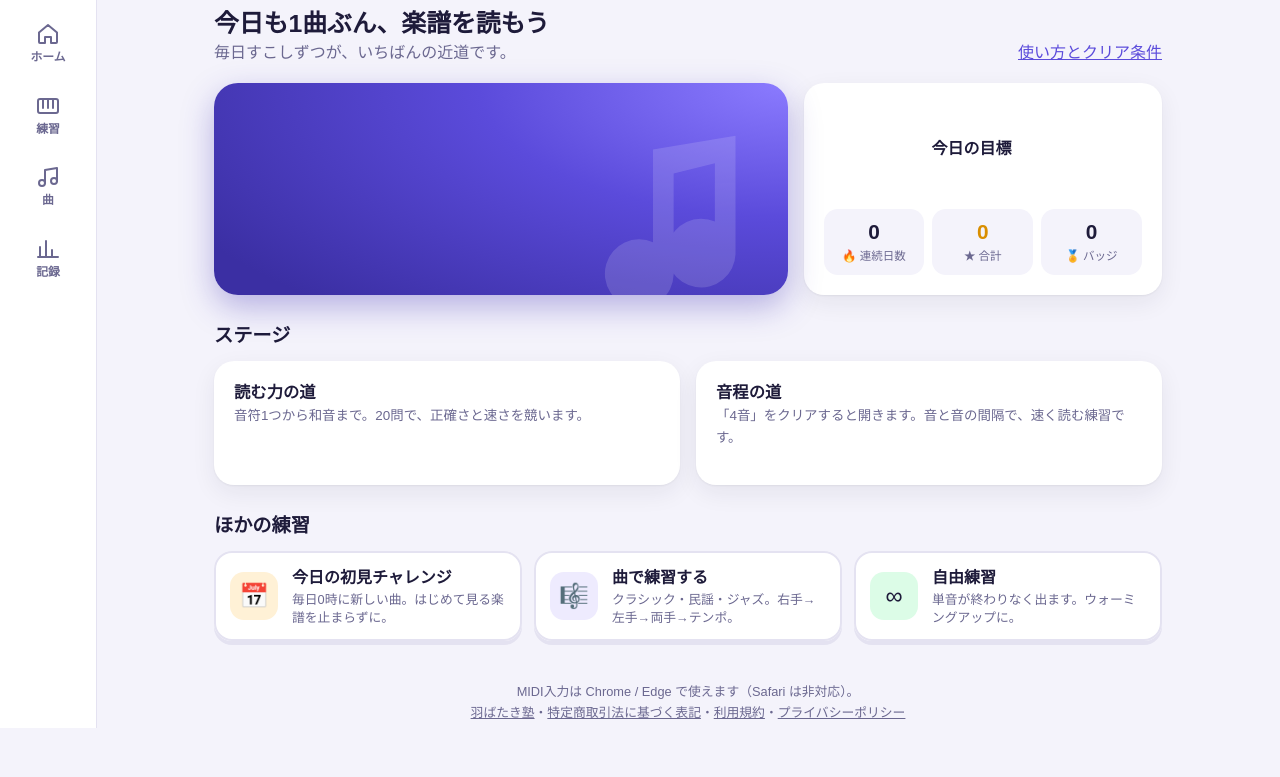
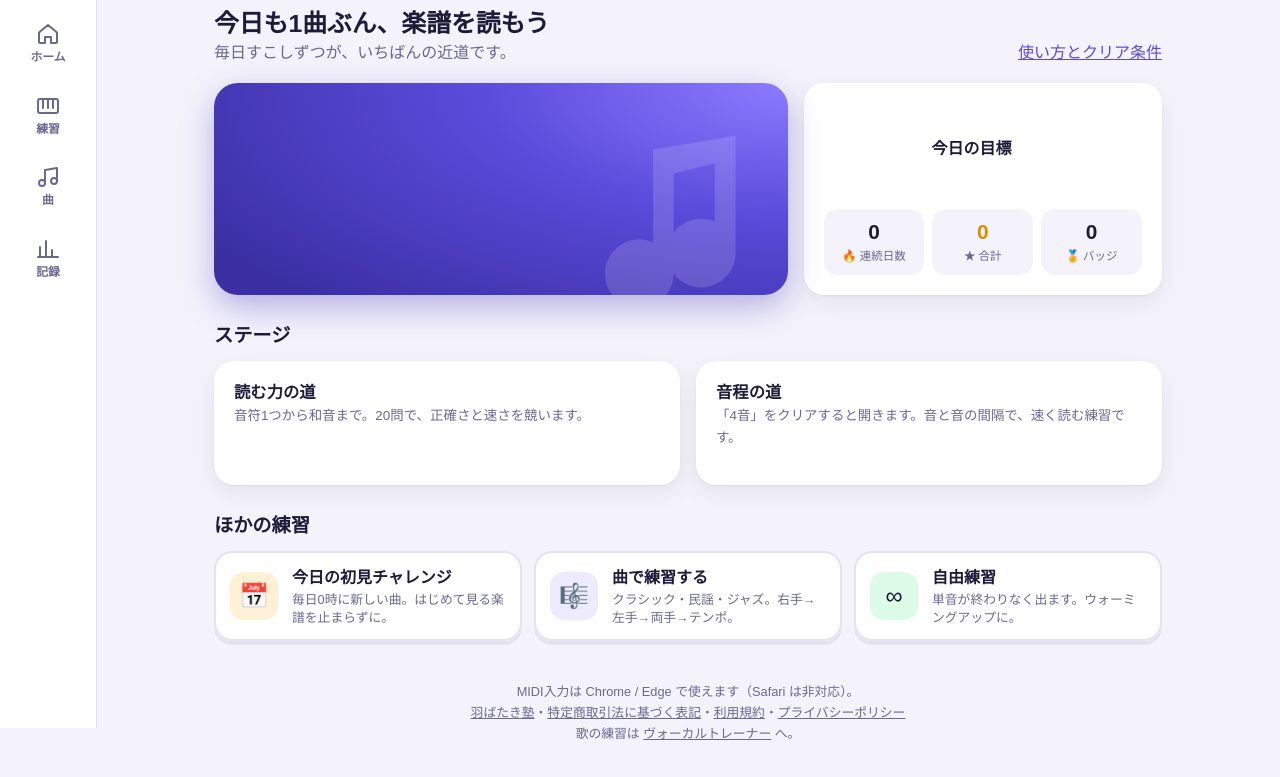
Before and after one commit to ruglerugle/sight-reading, a plain HTML site: page index.html in a window 1280 px wide. Shown: the part 72-849 px from the top of the page. Before the commit the page ends 827 px from the top, so only its background shows below. Drawn offline with Linux system fonts and the light colour scheme; a script that the page names is missing; a web font is replaced by a local one.

Commit message:
feat: ヴォーカルトレーナーへのリンクを追加
Co-Authored-By: Claude Opus 5.5 <noreply@anthropic.com>

```diff
--- a/index.html
+++ b/index.html
@@ -599,7 +599,7 @@ dialog.sheet-dlg[open] { animation: sheetIn .28s ease-out; }
   </div>
 </section>
 
-<footer>MIDI入力は Chrome / Edge で使えます（Safari は非対応）。<br><a href="https://habatakijuku.com/">羽ばたき塾</a>・<a href="https://habatakijuku.com/legal/tokushoho.html">特定商取引法に基づく表記</a>・<a href="https://habatakijuku.com/legal/terms.html">利用規約</a>・<a href="https://habatakijuku.com/legal/privacy.html">プライバシーポリシー</a></footer>
+<footer>MIDI入力は Chrome / Edge で使えます（Safari は非対応）。<br><a href="https://habatakijuku.com/">羽ばたき塾</a>・<a href="https://habatakijuku.com/legal/tokushoho.html">特定商取引法に基づく表記</a>・<a href="https://habatakijuku.com/legal/terms.html">利用規約</a>・<a href="https://habatakijuku.com/legal/privacy.html">プライバシーポリシー</a><br>歌の練習は <a href="https://vocal-trainer.habatakijuku.com/">ヴォーカルトレーナー</a> へ。</footer>
 
 <!-- 設定 -->
 <dialog id="settingsDlg" class="sheet-dlg" aria-labelledby="settingsTitle">
```
